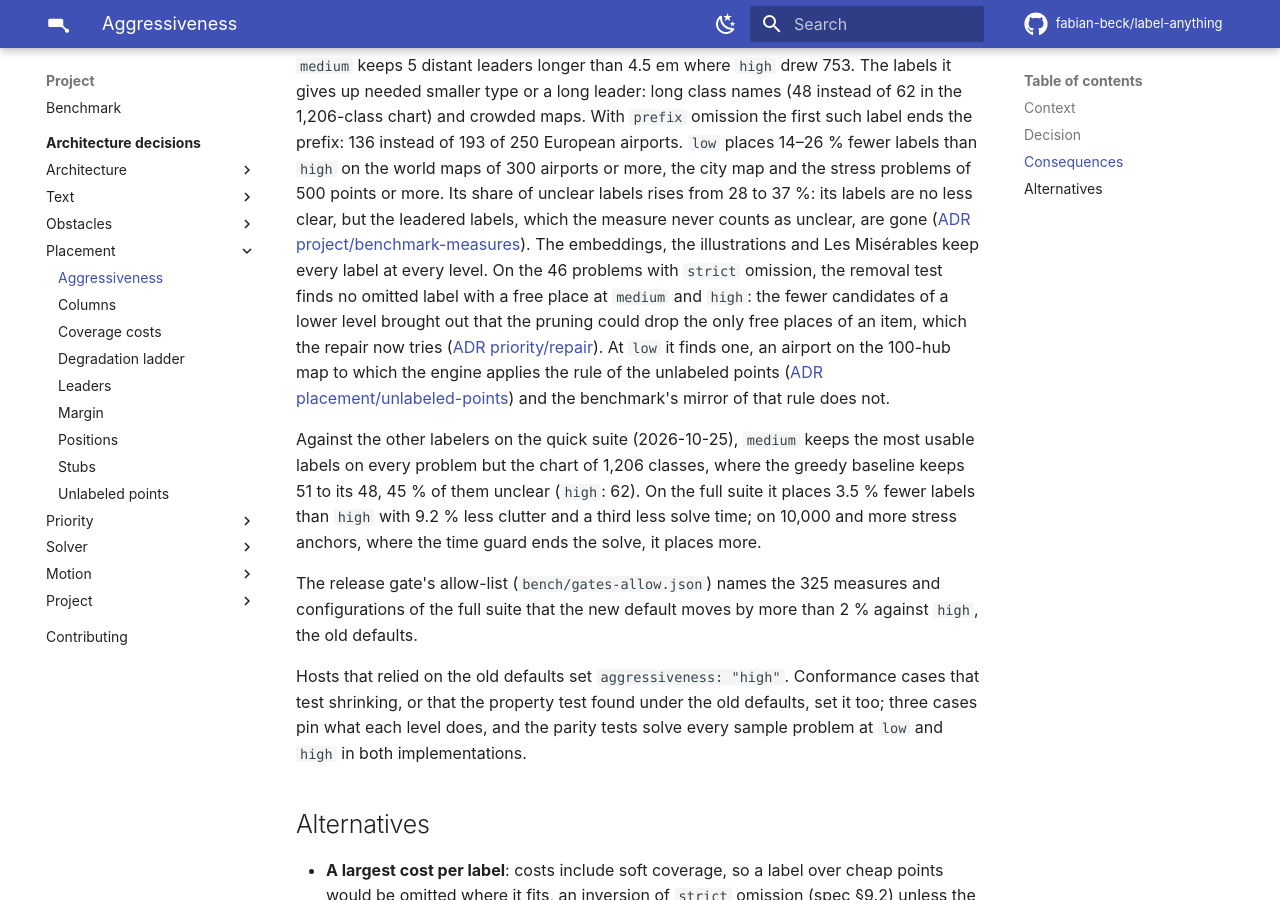
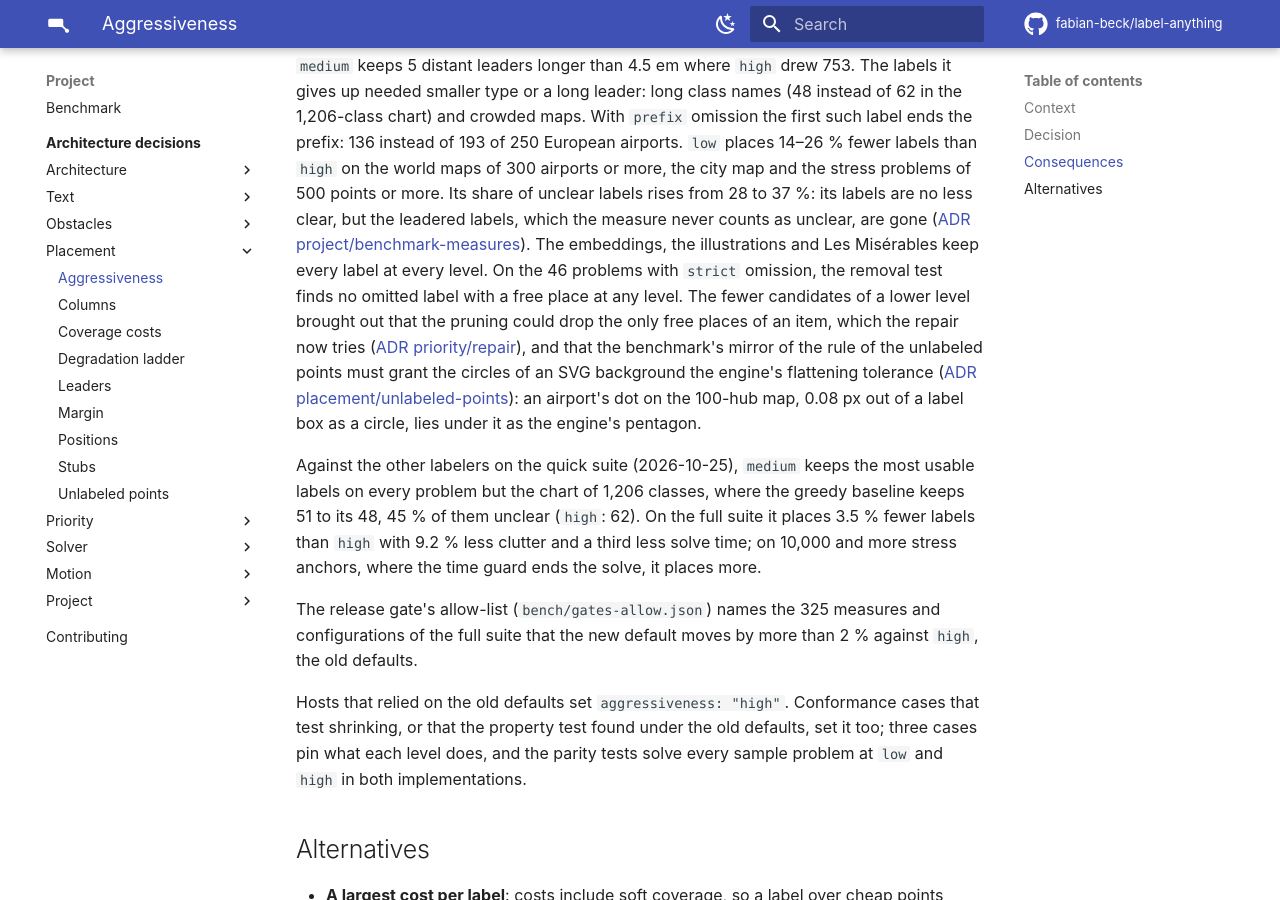
Before and after one commit to fabian-beck/label-anything, an MkDocs documentation site: the page built from docs/adr/placement/aggressiveness.md, in a window 1280 px wide and 900 px high, scrolled down 2079 px. Built offline with MkDocs 1.6.1 and Material for MkDocs 9.7.7, drawn with Linux system fonts in a browser that asks for light colours; comment, search, counter and statistics services are not loaded.

Commit message:
bench: the removal test grants SVG points the flattening tolerance
At aggressiveness low the removal test counted HGH on the 100-hub map as a
priority inversion that the engine does not have. The engine flattens an SVG
background's curves (spec §4.5, tolerance 0.25 px): an airport's dot of radius
1.2 px is a pentagon there. Beside HGH, one dot lies under the label box on its
right as that pentagon but reaches 0.08 px out of it as a circle, so the engine
finds that fixed position clear and applies the rule of the unlabeled points
to HGH (ADR placement/unlabeled-points), while the evaluator, with the exact
circles of the truth file, found no position clear and judged HGH by items'
marks only, under which a place was free.

Whether a fixed position keeps clear of the points (the rule's probe) now
counts a point within the box grown by the problem's SVG tolerance as hidden
and wants it nearer by that much: the rule never applies to fewer items in the
test than in the engine. The per-position test stays strict, already the
conservative side. Over the 59 static problems no strict-omission inversion is
left at any level (46 problems each, the engine's placements unchanged).

- bench/eval/metrics.py, with a test of a field of points as vector discs and
  as an SVG background (and with a tolerance below the overreach)
- bench/README.md; ADRs placement/unlabeled-points, placement/aggressiveness
  and project/benchmark-measures

Co-Authored-By: Claude Opus 5.5 <noreply@anthropic.com>
Claude-Session: https://claude.ai/code/session_01SzcAhygDH7uy8h8cSsMgcs

```diff
--- a/docs/adr/placement/aggressiveness.md
+++ b/docs/adr/placement/aggressiveness.md
@@ -68,11 +68,12 @@ of 500 points or more. Its share of unclear labels rises from 28 to 37 %: its la
 less clear, but the leadered labels, which the measure never counts as unclear, are gone
 (ADR project/benchmark-measures). The embeddings, the illustrations and Les Misérables keep
 every label at every level. On the 46 problems with `strict` omission, the removal test
-finds no omitted label with a free place at `medium` and `high`: the fewer candidates of a
-lower level brought out that the pruning could drop the only free places of an item, which
-the repair now tries (ADR priority/repair). At `low` it finds one, an airport on the
-100-hub map to which the engine applies the rule of the unlabeled points (ADR
-placement/unlabeled-points) and the benchmark's mirror of that rule does not.
+finds no omitted label with a free place at any level. The fewer candidates of a lower
+level brought out that the pruning could drop the only free places of an item, which the
+repair now tries (ADR priority/repair), and that the benchmark's mirror of the rule of the
+unlabeled points must grant the circles of an SVG background the engine's flattening
+tolerance (ADR placement/unlabeled-points): an airport's dot on the 100-hub map, 0.08 px out
+of a label box as a circle, lies under it as the engine's pentagon.
 
 Against the other labelers on the quick suite (2026-10-25), `medium` keeps the most usable
 labels on every problem but the chart of 1,206 classes, where the greedy baseline keeps 51
```
Also changed, not shown: bench/README.md (+1 -1 lines), docs/adr/placement/unlabeled-points.md (+7 -0 lines), docs/adr/project/benchmark-measures.md (+2 -1 lines), 2 other files.
